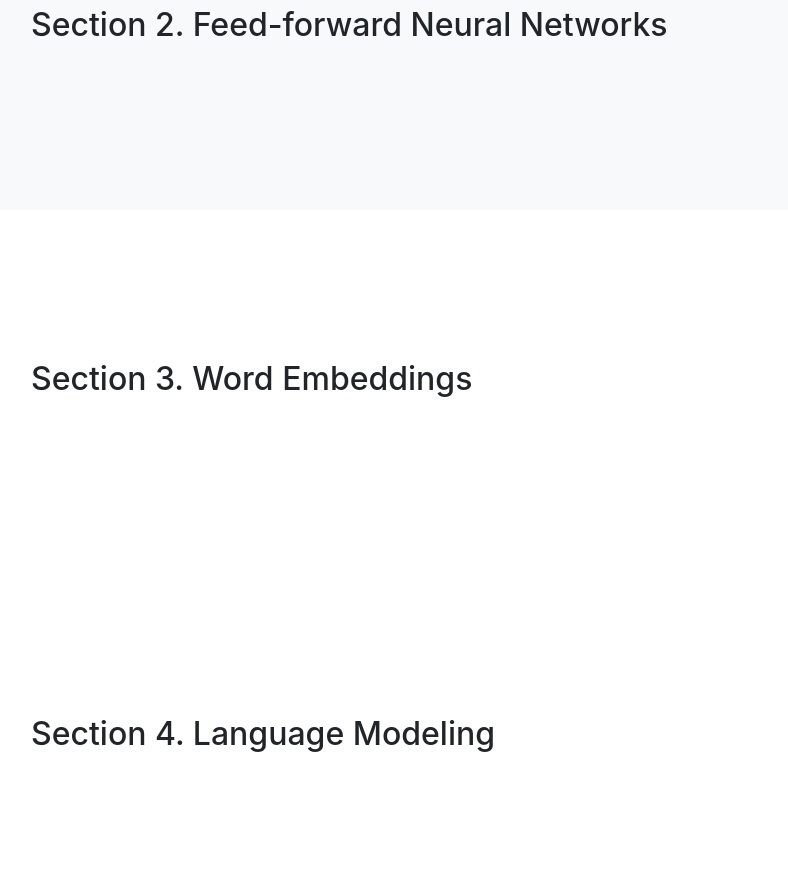
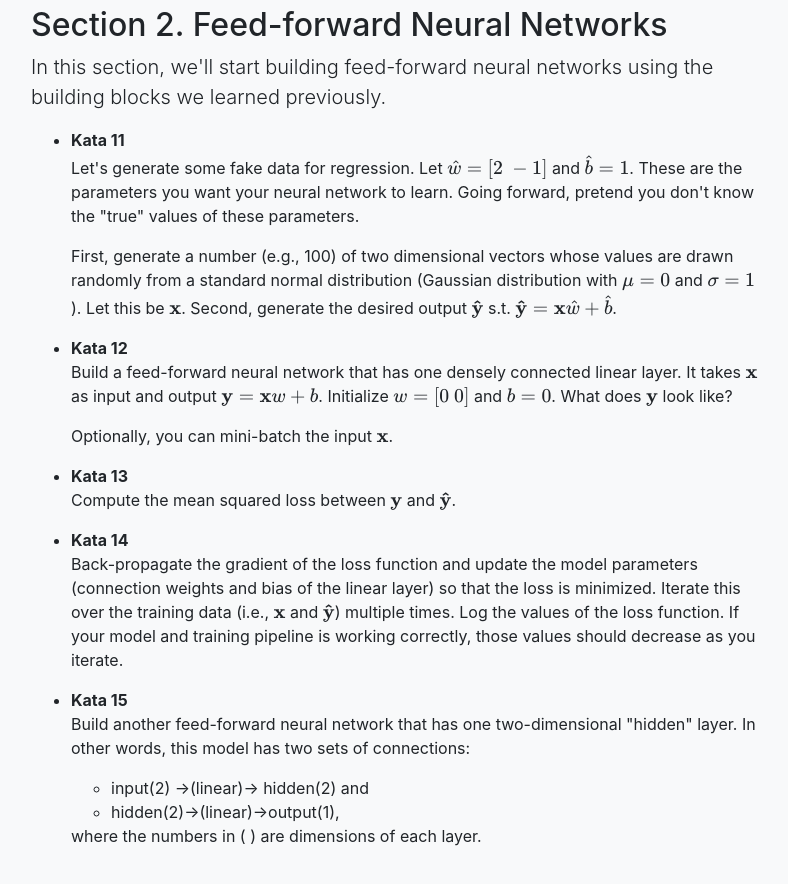
Before and after one commit to mhagiwara/deepnlp-kata, a plain HTML site: page index.html in a window 1280 px wide. Shown: the part 3060-3944 px from the top of the page, without its empty margins (244-1032 px from the left). Drawn offline with nearby package versions, Linux system fonts and the light colour scheme; some packages are replaced by stand-ins of ours.

Commit message:
Add Kata 11 to 15.

```diff
--- a/index.html
+++ b/index.html
@@ -184,7 +184,42 @@
         <div class="row">
           <div class="col-lg-8 mx-auto">
             <h2>Section 2. Feed-forward Neural Networks</h2>
-            <p class="lead"></p>
+            <p class="lead">In this section, we'll start building feed-forward neural networks using the building blocks we learned previously.</p>
+            <ul>
+              <li>
+                  <b>Kata 11</b>
+                  <p>Let's generate some fake data for regression. Let \( \hat{w} = [2 \ -1] \) and \( \hat{b} = 1 \). These are the parameters you want your neural network to learn. Going forward, pretend you don't know the "true" values of these parameters.<p>
+                  <p>First, generate a number (e.g., 100) of two dimensional vectors whose values are drawn randomly from a standard normal distribution (Gaussian distribution with \( \mu = 0 \) and \(\sigma = 1\)). Let this be \( \mathbf{x} \).
+                     Second, generate the desired output \( \mathbf{\hat y} \) s.t. \( \mathbf{\hat y} = \mathbf{x} \hat{w} + \hat{b} \).</p>
+              </li>
+
+              <li>
+                  <b>Kata 12</b>
+                  <p>Build a feed-forward neural network that has one densely connected linear layer. It takes \( \mathbf{x} \) as input and output \( \mathbf{y} = \mathbf{x} w + b \). Initialize \( w = [0 \ 0] \) and \( b = 0 \). What does \( \mathbf{y} \) look like?</p>
+
+                  <p>Optionally, you can mini-batch the input \( \mathbf{x} \).</p>
+              </li>
+
+              <li>
+                  <b>Kata 13</b>
+                  <p>Compute the mean squared loss between \( \mathbf{y} \) and \( \mathbf{\hat y} \).</p>
+              </li>
+
+              <li>
+                  <b>Kata 14</b>
+                  <p>Back-propagate the gradient of the loss function and update the model parameters (connection weights and bias of the linear layer) so that the loss is minimized. Iterate this over the training data (i.e., \( \mathbf{x} \) and \( \mathbf{\hat y} \)) multiple times.
+                     Log the values of the loss function. If your model and training pipeline is working correctly, those values should decrease as you iterate.</p>
+              </li>
+
+              <li>
+                  <b>Kata 15</b>
+                  <p>Build another feed-forward neural network that has one two-dimensional "hidden" layer. In other words, this model has two sets of connections:
+                      <ul>
+                          <li>input(2) &rarr;(linear)&rarr; hidden(2) and </li>
+                          <li>hidden(2)&rarr;(linear)&rarr;output(1),</li>
+                      </ul>
+                    where the numbers in ( ) are dimensions of each layer.</p>
+              </li>
           </div>
         </div>
       </div>
```
